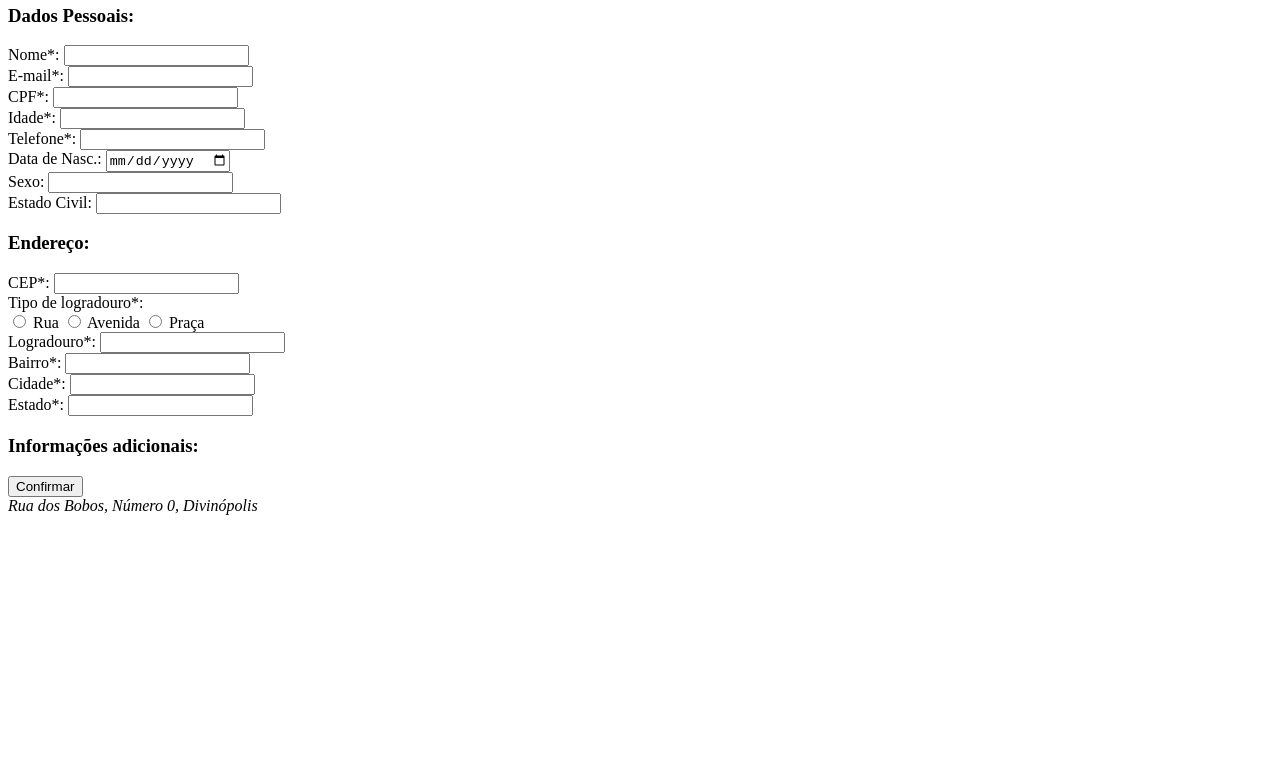
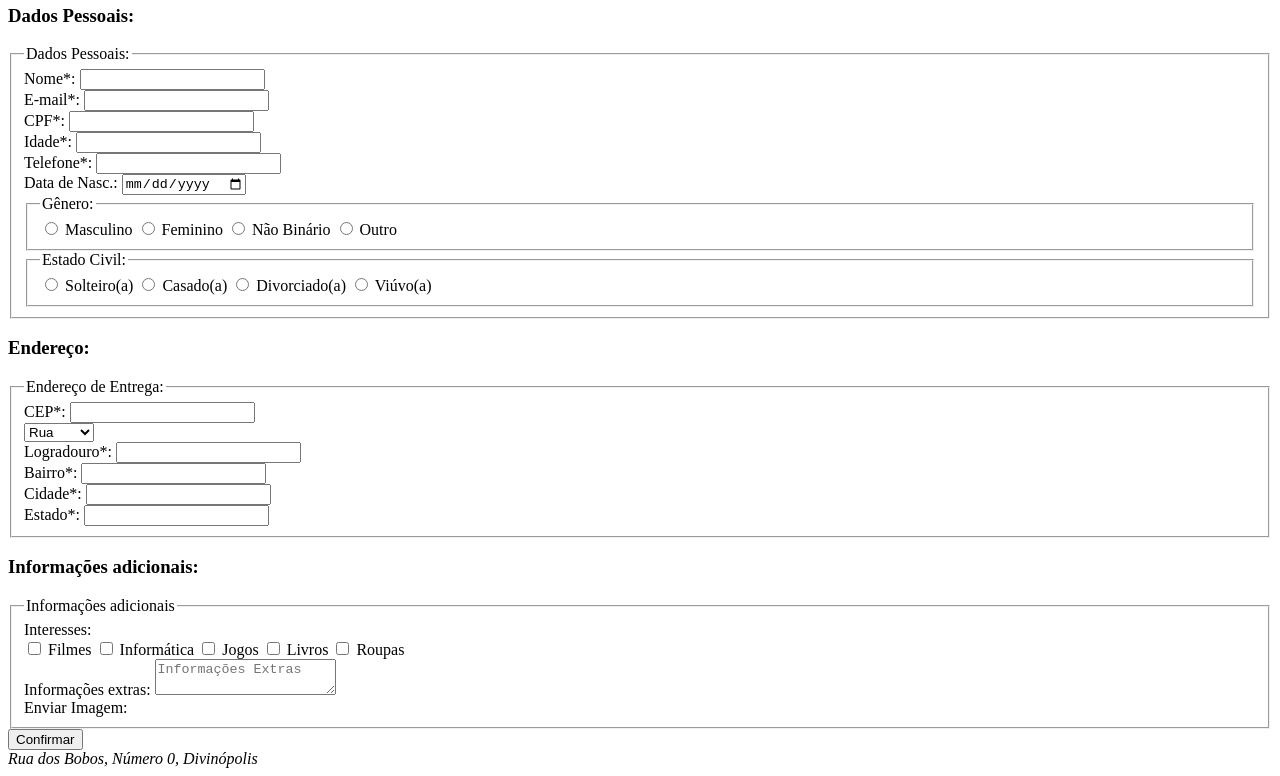
Before and after one commit to gabrieldiaslm/PROG3, a plain HTML site: page atividades/trabalho02/cadastro.html in a window 1280 px wide. Shown: the part 196-972 px from the top of the page. Before the commit the page ends 800 px from the top, so only its background shows below. Drawn offline with Linux system fonts and the light colour scheme.

Commit message:
continuação do trabalho02

```diff
--- a/atividades/trabalho02/cadastro.html
+++ b/atividades/trabalho02/cadastro.html
@@ -5,6 +5,7 @@
     <meta http-equiv="X-UA-Compatible" content="IE=edge">
     <meta name="viewport" content="width=device-width, initial-scale=1.0">
     <title>Cadastro</title>
+    <link rel="stylesheet" href="./css/style.css">
 </head>
 <body>
     <header>
@@ -18,35 +19,59 @@
         </nav>
     </header>
     <main>
-        <h2>Cadastro</h2>
-        <form action="">
+        <h2>Cadastro de Usuário</h2>
+        <form method="post" action="./add-customer.html">
             <h3>Dados Pessoais:</h3>
+            <fieldset>
+                <legend>Dados Pessoais:</legend>
                 <label for="nome">Nome*:</label>
-            <input type="text" id="name" required><br>
+                <input type="text" id="name" minlength="2" maxlength="50" required><br>
                 <label for="email">E-mail*:</label>
                 <input type="email" id="email" required><br>
-            <label for="cpf">CPF*:</label>
-            <input type="text" id="cpf" required><br>
+                <label for="cpf" >CPF*:</label>
+                <input type="text" id="cpf" minlength="14" maxlength="14" pattern="^\d{3}\.\d{3}\.\d{3}\-\d{2}$" required><br>
                 <label for="idade">Idade*:</label>
                 <input type="number" id="idade" required><br>
                 <label for="tel">Telefone*:</label>
                 <input type="tel" id="tel" required><br>
                 <label for="nasc">Data de Nasc.:</label>
                 <input type="date" id="nasc"><br>
-            <label for="sexo">Sexo:</label>
-            <input type="text" id="sexo"><br>
-            <label for="estadocivil">Estado Civil:</label>
-            <input type="text" id="estadocivil">
+
+                <fieldset>
+                    <legend>Gênero:</legend>
+                    <input type="radio" id="male" name="sexo">
+                    <label for="male">Masculino</label>
+                    <input type="radio" id="female" name="sexo">
+                    <label for="female">Feminino</label>
+                    <input type="radio" id="nb" name="sexo">
+                    <label for="nb">Não Binário</label>
+                    <input type="radio" id="other" name="sexo">
+                    <label for="other">Outro</label><br>
+                </fieldset>
+
+                <fieldset>
+                    <legend>Estado Civil:</legend>
+                    <input type="radio" id="sg" name="ec">
+                    <label for="male">Solteiro(a)</label>
+                    <input type="radio" id="md" name="ec">
+                    <label for="female">Casado(a)</label>
+                    <input type="radio" id="dv" name="ec">
+                    <label for="nb">Divorciado(a)</label>
+                    <input type="radio" id="wd" name="ec">
+                    <label for="other">Viúvo(a)</label><br>
+                </fieldset>
+            </fieldset>
             <h3>Endereço:</h3>
+            <fieldset>
+                <legend>Endereço de Entrega:</legend>
                 <label for="cep">CEP*:</label>
-            <input type="text" id="cep" required><br>
-            <label for="logradouro">Tipo de logradouro*:</label><br>
-            <input type="radio" name="logradouro" id="logradouro" value="Rua">
-            <label for="logradouro">Rua</label>
-            <input type="radio" name="logradouro" id="logradouro1" value="Avenida">
-            <label for="logradouro">Avenida</label>
-            <input type="radio" name="logradouro" id="logradouro2" value="Praça">
-            <label for="logradouro">Praça</label><br>
+                <input type="text" id="cep" pattern="^\d{5}-\d{3}" name="cep" required><br>
+
+                <select id="logradouro" name="logradouro">
+                    <option value="rua">Rua</option>
+                    <option value="av">Avenida</option>
+                    <option value="qd">Quadra</option>
+                </select><br>
                 <label for="logra">Logradouro*:</label>
                 <input type="text" name="logra" id="logra"><br>
                 <label for="bairro">Bairro*:</label>
@@ -54,10 +79,28 @@
                 <label for="cidade">Cidade*:</label>
                 <input type="text" name="cidade" id="cidade"><br>
                 <label for="estado">Estado*:</label>
-            <input type="text" name="estado" id="estado"><br>
+                <input type="text" name="estado" id="estado" minlength="2" maxlength="2"><br>
+            </fieldset>
             <h3>Informações adicionais:</h3>
-
-            <input type="submit" value="Confirmar">
+            <fieldset>
+                <legend>Informações adicionais</legend>
+                <label for="interesses">Interesses:</label><br>
+                <input type="checkbox" name="interesse-mv" id="movies">
+                <label for="movies">Filmes</label>
+                <input type="checkbox" name="interesse-pc" id="computer">
+                <label for="movies">Informática</label>
+                <input type="checkbox" name="interesse-gm" id="Jogos">
+                <label for="movies">Jogos</label>
+                <input type="checkbox" name="interesse-bk" id="Livros">
+                <label for="movies">Livros</label>
+                <input type="checkbox" name="interesse-cl" id="Roupas">
+                <label for="movies">Roupas</label><br>
+                <label for="info">Informações extras:</label>
+                <textarea id="info" name="info" placeholder="Informações Extras"></textarea><br>
+                <label for="imagens">Enviar Imagem:</label>
+            </fieldset>
+            <!--arrumar o botão-->
+            <button>Confirmar</button>
         </form>
     </main>
     <footer>
--- /dev/null
+++ b/atividades/trabalho02/css/style.css
@@ -0,0 +1,4 @@
+iframe {
+    width: 100%;
+    border: none;
+}
```
Also changed, not shown: atividades/trabalho02/galeria.html (+1 -0 lines), atividades/trabalho02/index.html (+6 -1 lines). Lines whose indentation alone changed are shown as unchanged.
